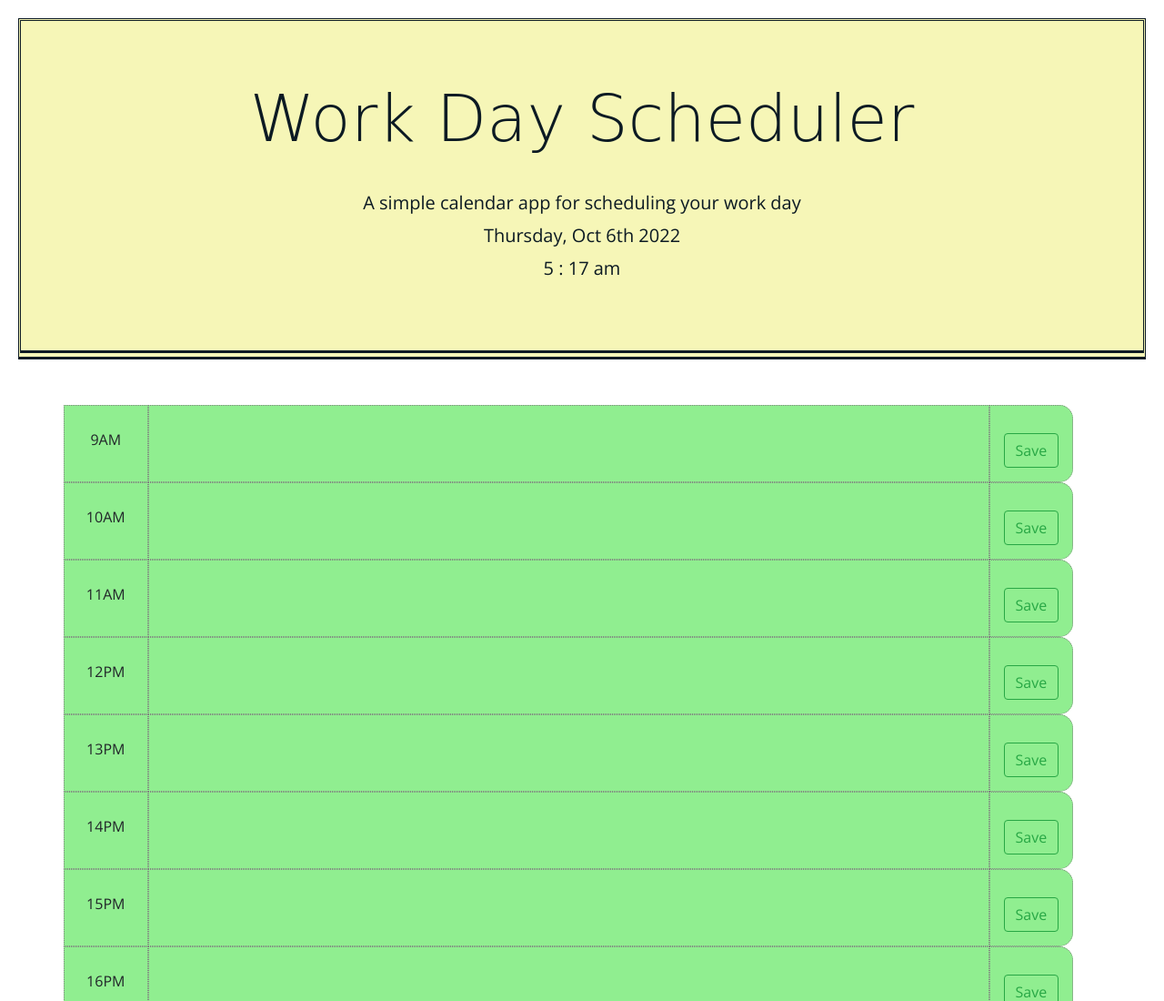
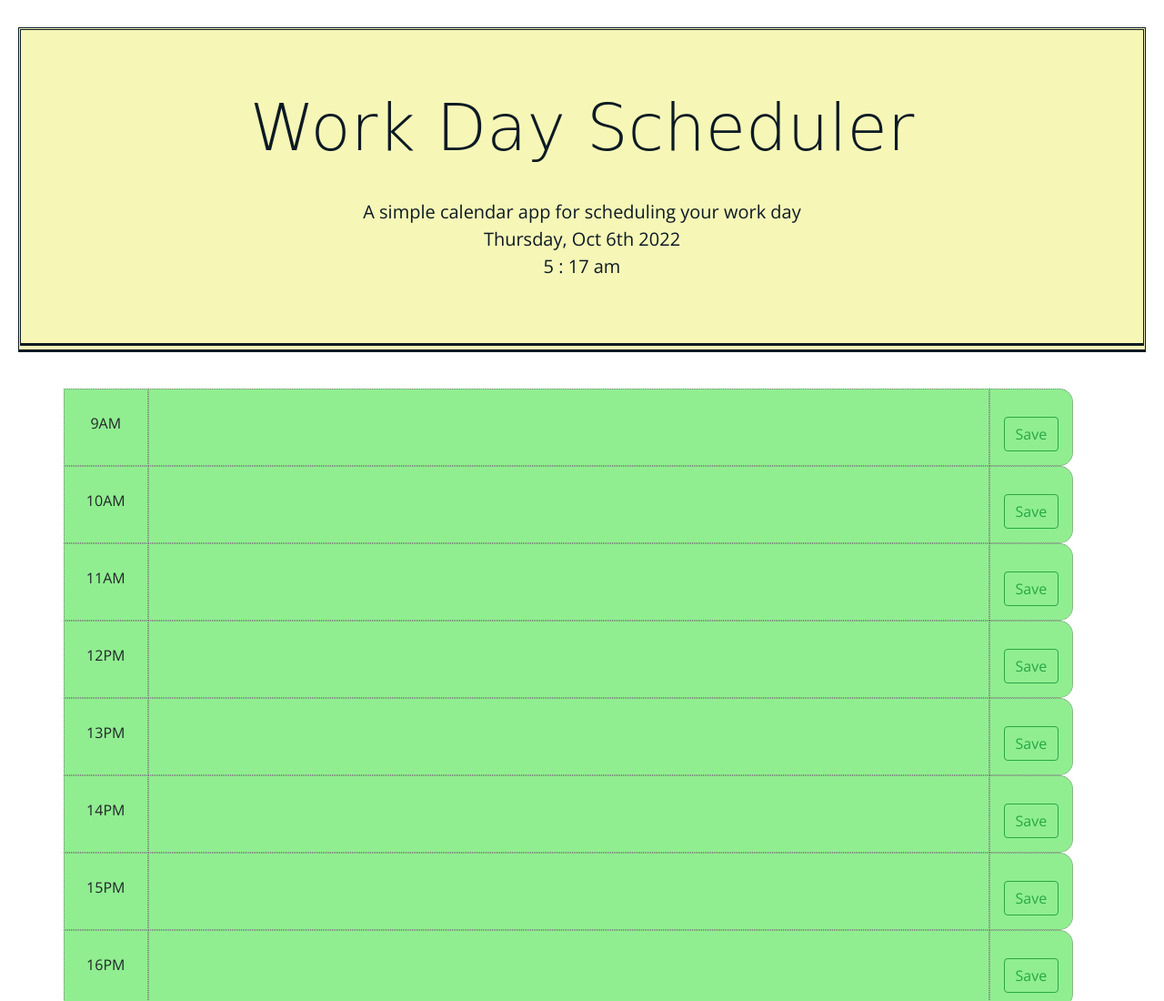
Before and after one commit to ahhyaya/Simple-Work-Day, a plain HTML site: page index.html in a window 1280 px wide. Shown: the top 1100 px of the page at 91% size. Drawn offline with nearby package versions, Linux system fonts and the light colour scheme; a web font is replaced by a local one.

Commit message:
change jumbotron margin

```diff
--- a/assets/css/style.css
+++ b/assets/css/style.css
@@ -15,7 +15,7 @@ textarea{
 }
 
 .jumbotron {
-  margin:20px 20px 50px 20px;
+  margin:30px 20px 40px 20px;
   text-align: center;
   background-color: rgba(246, 246, 181, 0.959);
   color: rgb(12, 26, 35);
@@ -29,7 +29,9 @@ textarea{
   font-family: 'Peralta', cursive;
 }
 
-.lea
+.lead{
+  margin-bottom: 10px;
+}
 .description{
   white-space: pre-wrap;
 }
```
